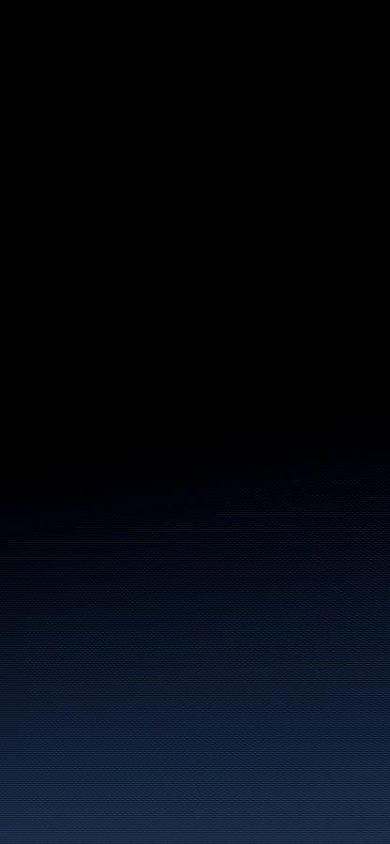
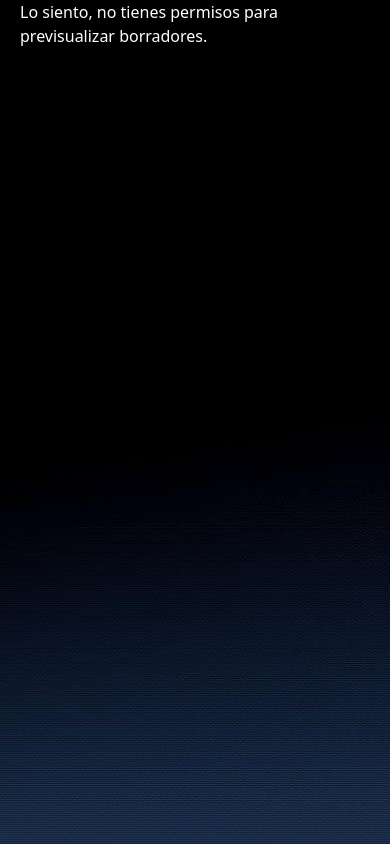
Before and after one commit to rociobmartin92/PandoraSoftStudio, a React (Vite) app: page /mobile in a window 390 px wide. Built offline with nearby package versions, Linux system fonts and the light colour scheme; a web font is replaced by a local one.

Commit message:
started mobile sectino

```diff
--- a/src/screens/Mobile.tsx
+++ b/src/screens/Mobile.tsx
@@ -1,3 +1,7 @@
 export const Mobile = () => {
-  return <div></div>;
+  return (
+    <div className="text-white">
+      Lo siento, no tienes permisos para previsualizar borradores.
+    </div>
+  );
 };
```
